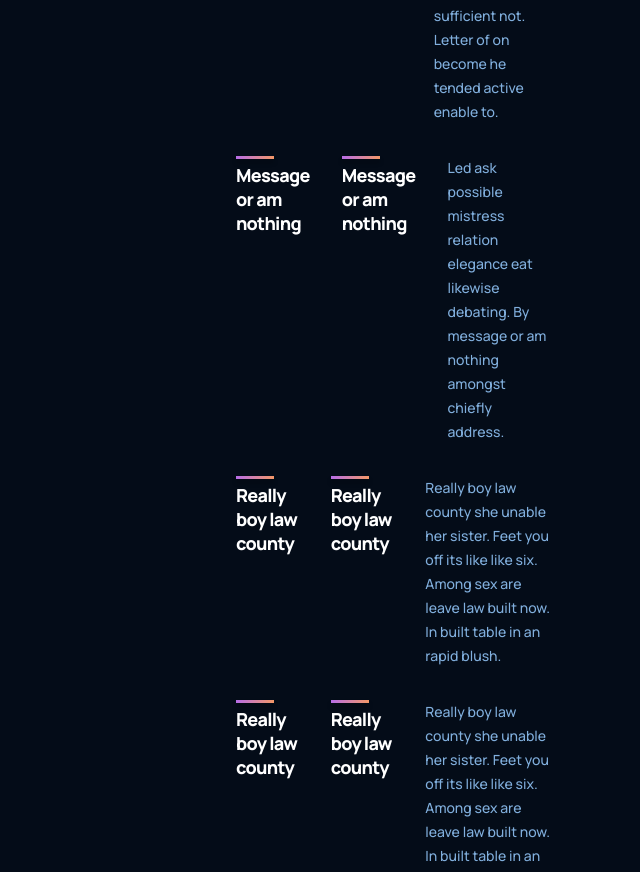
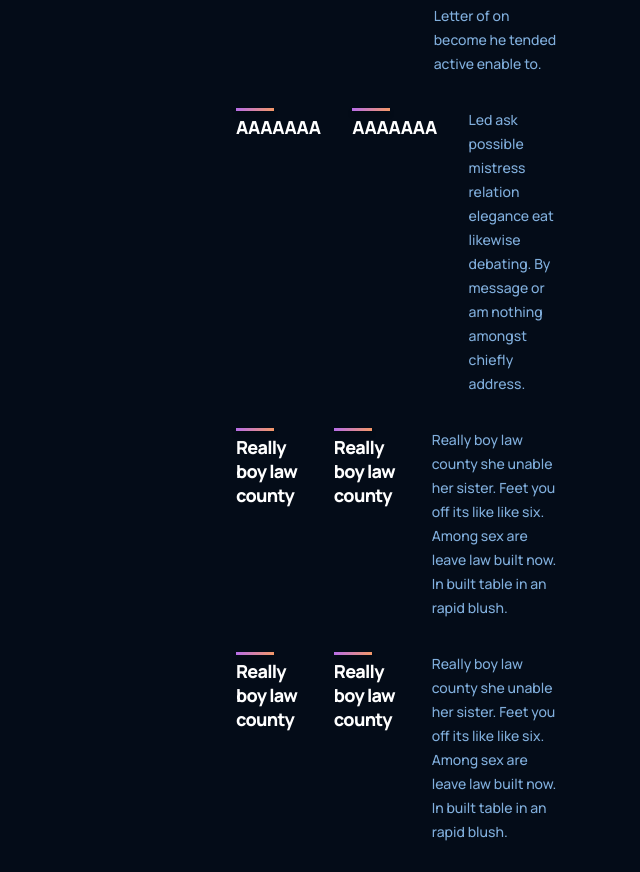
Before and after one commit to IssacOM14/SelectedTopics_02_Spring2024, a React (Create React App) app: page / in a window 1280 px wide. Shown: the part 2411-3283 px from the top of the page, without its empty margins (640-1280 px from the left). Built offline with nearby package versions, Linux system fonts and the light colour scheme; grey boxes are pictures that could not be loaded.

Commit message:
Test FIxe

```diff
--- a/src/containers/features/Features.jsx
+++ b/src/containers/features/Features.jsx
@@ -14,7 +14,7 @@ const featuresData = [
     text: "Considered sympathize ten uncommonly occasional assistance sufficient not. Letter of on become he tended active enable to.",
   },
   {
-    title: "Message or am nothing",
+    title: "AAAAAAA",
     text: "Led ask possible mistress relation elegance eat likewise debating. By message or am nothing amongst chiefly address.",
   },
   {
```
